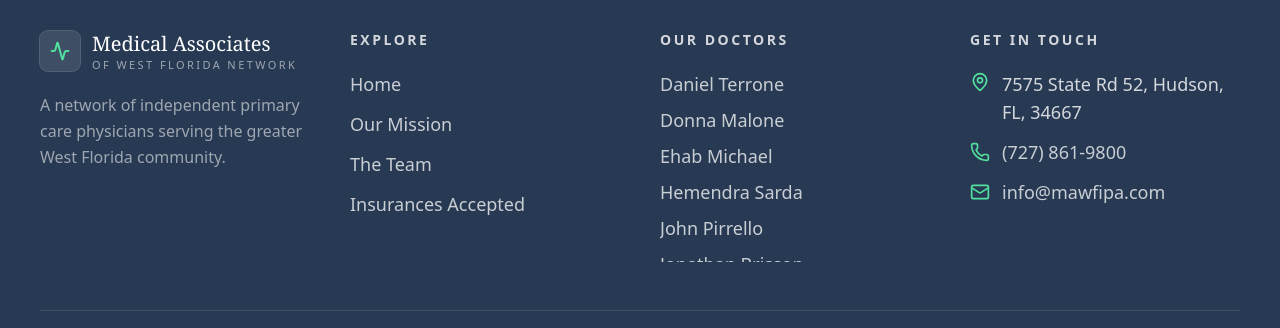
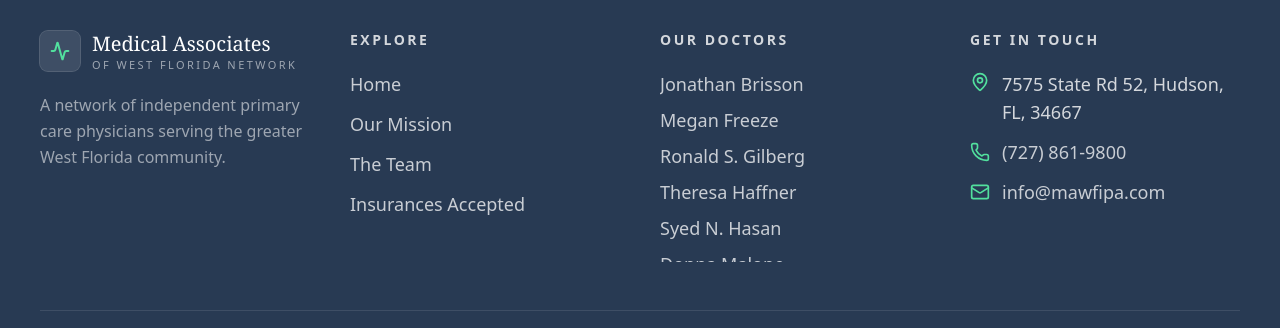
Before and after one commit to krishiv-patel11/MAWF_IPA_Website, a React (Vite) app: page / in a window 1280 px wide. Shown: the part 4892-5220 px from the top of the page. Built offline with nearby package versions, Linux system fonts and the light colour scheme.

Commit message:
Fix page refresh routing

```diff
--- a/src/components/mawf/Footer.jsx
+++ b/src/components/mawf/Footer.jsx
@@ -1,5 +1,6 @@
 import React from "react";
 import { Link } from "react-router-dom";
+import { doctors } from "../../data/doctors";
 import {
   Activity,
   Phone,
@@ -104,30 +105,13 @@ export default function Footer() {
 
             <ul className="mt-5 space-y-2 text-lg max-h-48 overflow-y-auto pr-2">
 
-            {[
-              "Daniel Terrone",
-              "Donna Malone",
-              "Ehab Michael",
-              "Hemendra Sarda",
-              "John Pirrello",
-              "Jonathan Brisson",
-              "Mario Talanga",
-              "Megan Freeze",
-              "Narendra Patel",
-              "Navin Yadlapalli",
-              "Ronald Gilberg",
-              "Shahid Sulaiman",
-              "Shaival Thakore",
-              "Sonal Patel",
-              "Syed Hasan",
-              "Theresa Haffner",
-            ].map((doctor, index) => (
-              <li key={doctor}>
+              {doctors.map((doctor) => (
+                <li key={doctor.id}>
                   <Link
-                  to={`/doctors/${index + 1}`}
+                    to={`/doctors/${doctor.id}`}
                     className="hover:text-white transition-colors"
                   >
-                  {doctor}
+                    {doctor.name.split(",")[0]}
                   </Link>
                 </li>
               ))}
@@ -135,7 +119,6 @@ export default function Footer() {
             </ul>
 
           </div>
-
 
           <div>
 
```
Lines whose indentation alone changed are shown as unchanged.
